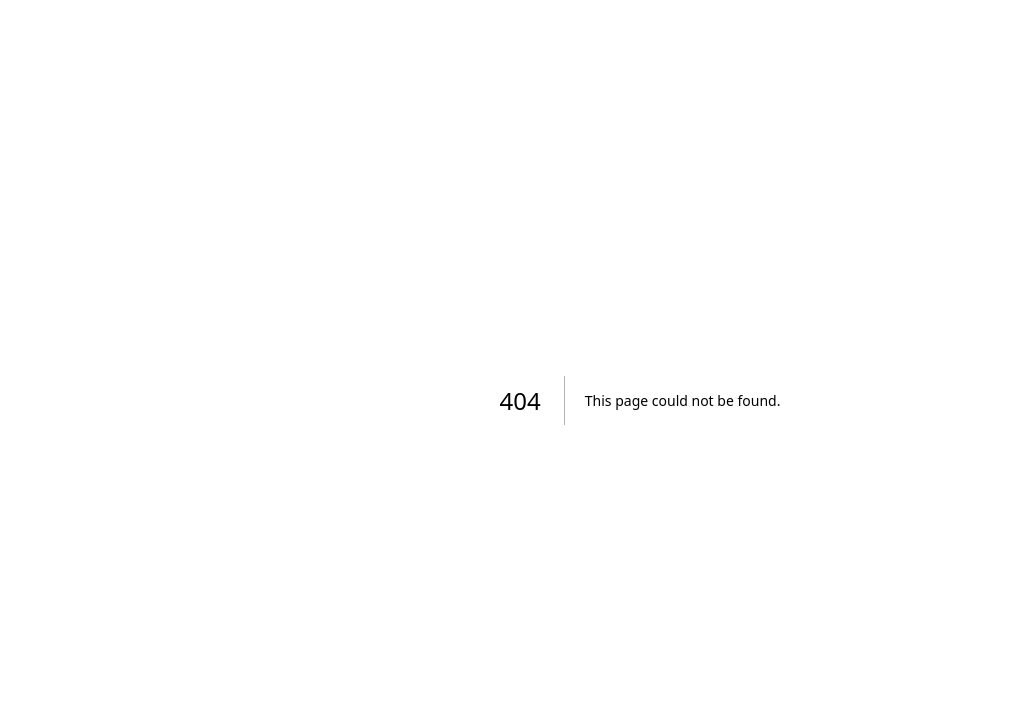
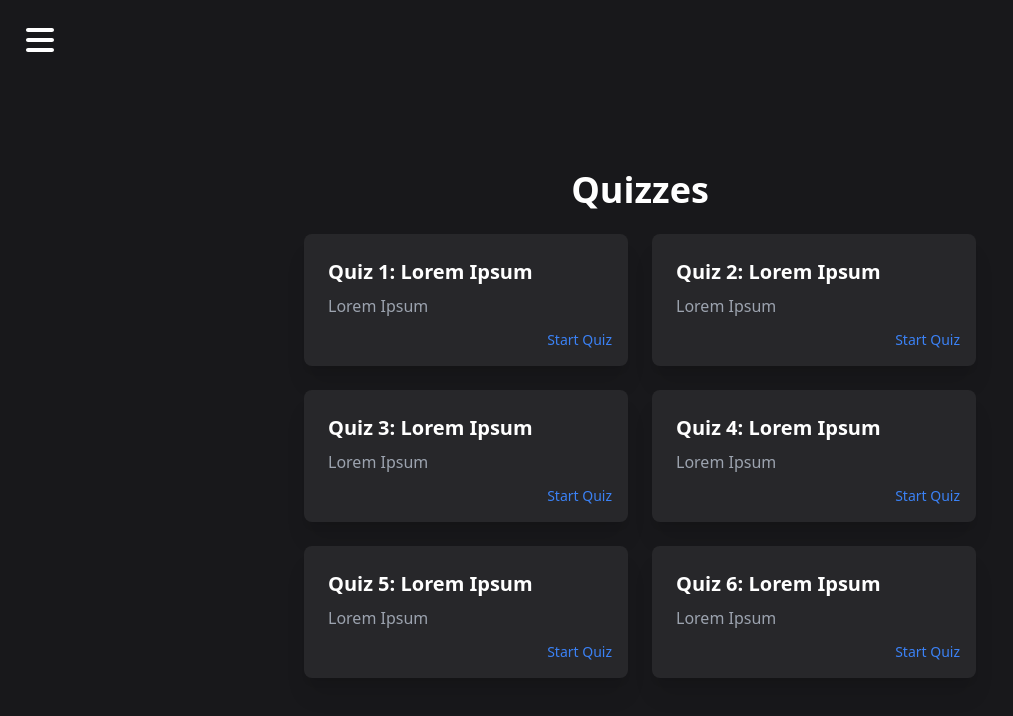
Before and after one commit to acandrewchow/cis2500-textbook, a Next.js app: page /quizzes/home in a window 1280 px wide. Before the commit this address had no page. Shown: the top 716 px of the page, without its empty margins (0-1013 px from the left). Built offline with nearby package versions, Linux system fonts and the light colour scheme.

Commit message:
Adds Quizzes page

```diff
--- /dev/null
+++ b/src/pages/quizzes/home.js
@@ -0,0 +1,40 @@
+import React from "react";
+import Link from "next/link";
+import TableOfContents from "@/components/TableOfContents";
+
+const Home = () => {
+  const quizzes = [
+    { label: "Quiz 1: Lorem Ipsum", description: "Lorem Ipsum", link: "/quizzes/quizOne" },
+    { label: "Quiz 2: Lorem Ipsum", description: "Lorem Ipsum", link: "/quizzes/quizTwo" },
+    { label: "Quiz 3: Lorem Ipsum", description: "Lorem Ipsum", link: "/quizzes/quizThree" },
+    { label: "Quiz 4: Lorem Ipsum", description: "Lorem Ipsum", link: "/quizzes/quizFour" },
+    { label: "Quiz 5: Lorem Ipsum", description: "Lorem Ipsum", link: "/quizzes/quizFive" },
+    { label: "Quiz 6: Lorem Ipsum", description: "Lorem Ipsum", link: "/quizzes/quizSix" },
+  ];
+
+  return (
+    <div className="flex flex-col items-center justify-center min-h-screen bg-zinc-900 text-white p-8">
+      <TableOfContents />
+      <h1 className="text-4xl font-bold mt-12 mb-6 text-center">Quizzes</h1>
+      <div className="grid gap-6 md:grid-cols-2 lg:grid-cols-2 w-full max-w-2xl">
+        {quizzes.map((quiz, index) => (
+          <div
+            key={index}
+            className="bg-zinc-800 rounded-lg shadow-xl hover:shadow-2xl transform hover:scale-105 transition-all duration-300 p-6 flex flex-col justify-between"
+          >
+            <h3 className="text-xl font-semibold mb-2">{quiz.label}</h3>
+            <p className="text-gray-400 mb-6">{quiz.description}</p>
+            <Link
+              href={quiz.link}
+              className="text-blue-500 hover:underline text-sm absolute bottom-4 right-4"
+            >
+              Start Quiz
+            </Link>
+          </div>
+        ))}
+      </div>
+    </div>
+  );
+};
+
+export default Home;
--- /dev/null
+++ b/src/pages/quizzes/quizOne.js
@@ -0,0 +1,20 @@
+import React from "react";
+import Quiz from "@/components/Quiz";
+import questions from "@/data/quizzes/quizOneQuestions.json";
+import TableOfContents from "@/components/TableOfContents";
+
+const QuizOne = () => {
+  return (
+    <div className="min-h-screen bg-zinc-900 text-white flex justify-center pt-28 pb-28">
+      <div className="bg-zinc-800 shadow-md rounded-lg p-8 w-full max-w-3xl">
+        <TableOfContents />
+        <h1 className="text-4xl font-bold mb-6 text-white text-center">
+          Quiz 1: Introduction to JavaScript
+        </h1>
+        <Quiz questions={questions} />
+      </div>
+    </div>
+  );
+};
+
+export default QuizOne;
```
